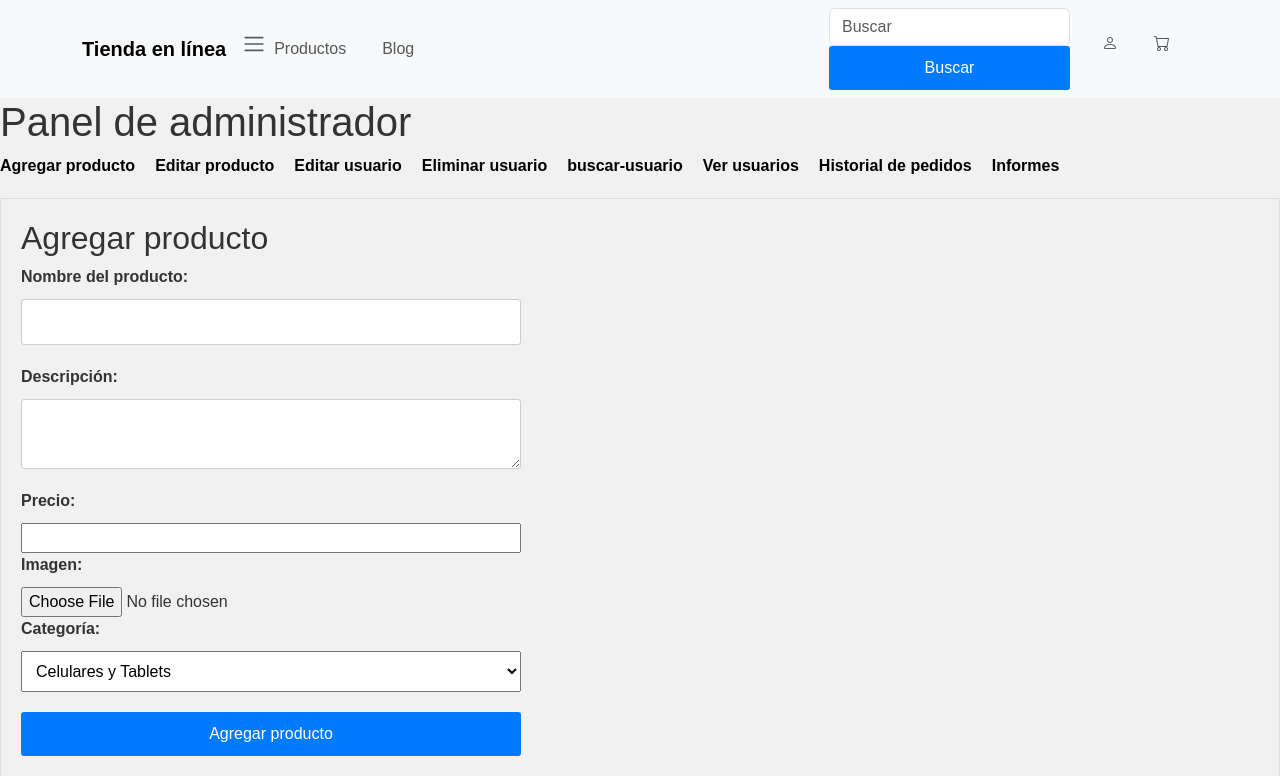
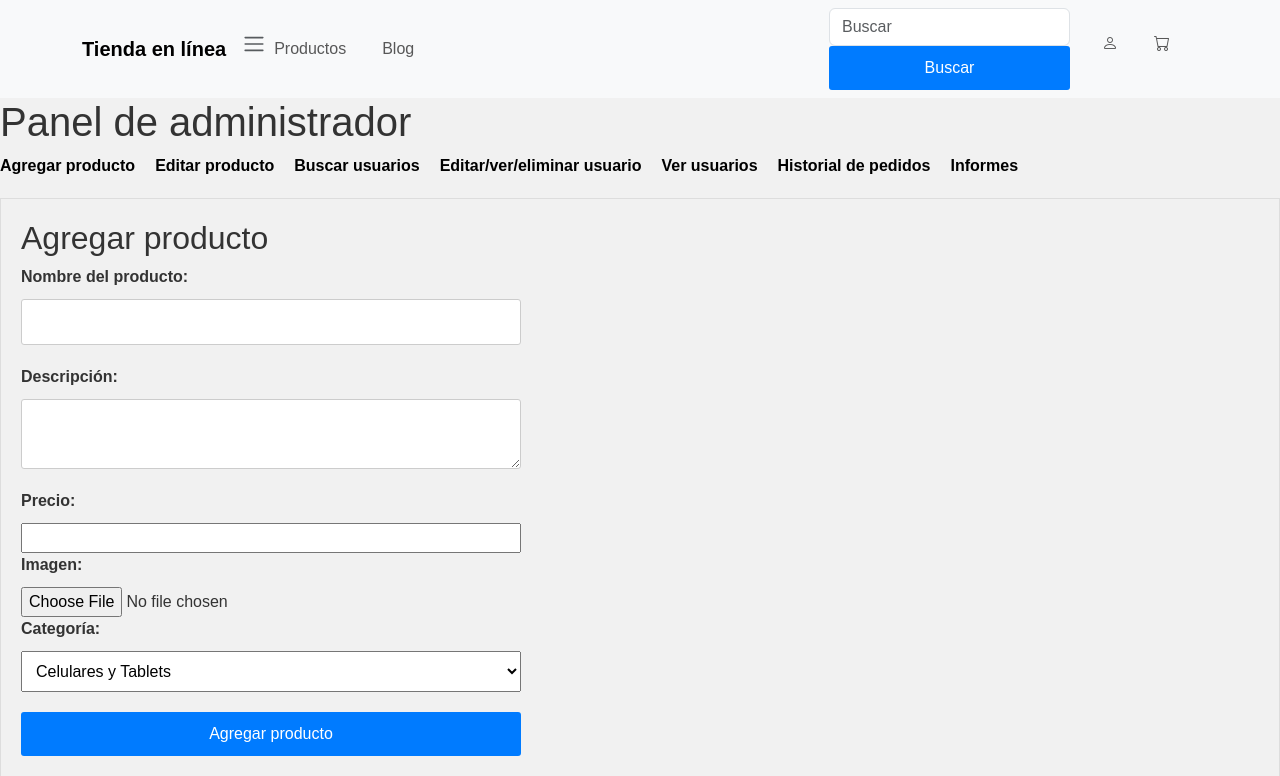
Before and after one commit to Danielowoow/SEN_proyect_ventas, a PHP site: page /SEN_proyect_ventas/admin/admin.php in a window 1280 px wide. Shown: the top 776 px of the page. Run offline with PHP 8.4, Linux system fonts and the light colour scheme; the visitor is signed in with stand-in values (Sample User, id 1); data that the repository does not hold is empty; some libraries are stand-ins or nearby versions.

```diff
--- a/admin/admin.php
+++ b/admin/admin.php
@@ -40,9 +40,8 @@ require_once '../includes/funciones_admin.php'; ?>
     <ul>
       <li><a href="#agregar-producto">Agregar producto</a></li>
       <li><a href="#editar-producto">Editar producto</a></li>
-      <li><a href="#editar-usuario">Editar usuario</a></li>
-      <li><a href="#eliminar-usuario">Eliminar usuario</a></li>
-      <li><a href="#buscar-usuario">buscar-usuario</a></li>
+      <li><a href="#buscar-usuario">Buscar usuarios</a></li>
+      <li><a href="#ver-usuarios">Editar/ver/eliminar usuario</a></li>
       <li><a href="#ver-usuarios">Ver usuarios</a></li>
       <!-- Otras opciones -->
       <li><a href="#historial-pedidos">Historial de pedidos</a></li>
```
Also changed, not shown: admin/editar_usuario.php (+6 -3 lines), admin/procesar_actualizacionUser.php (+4 -3 lines).
